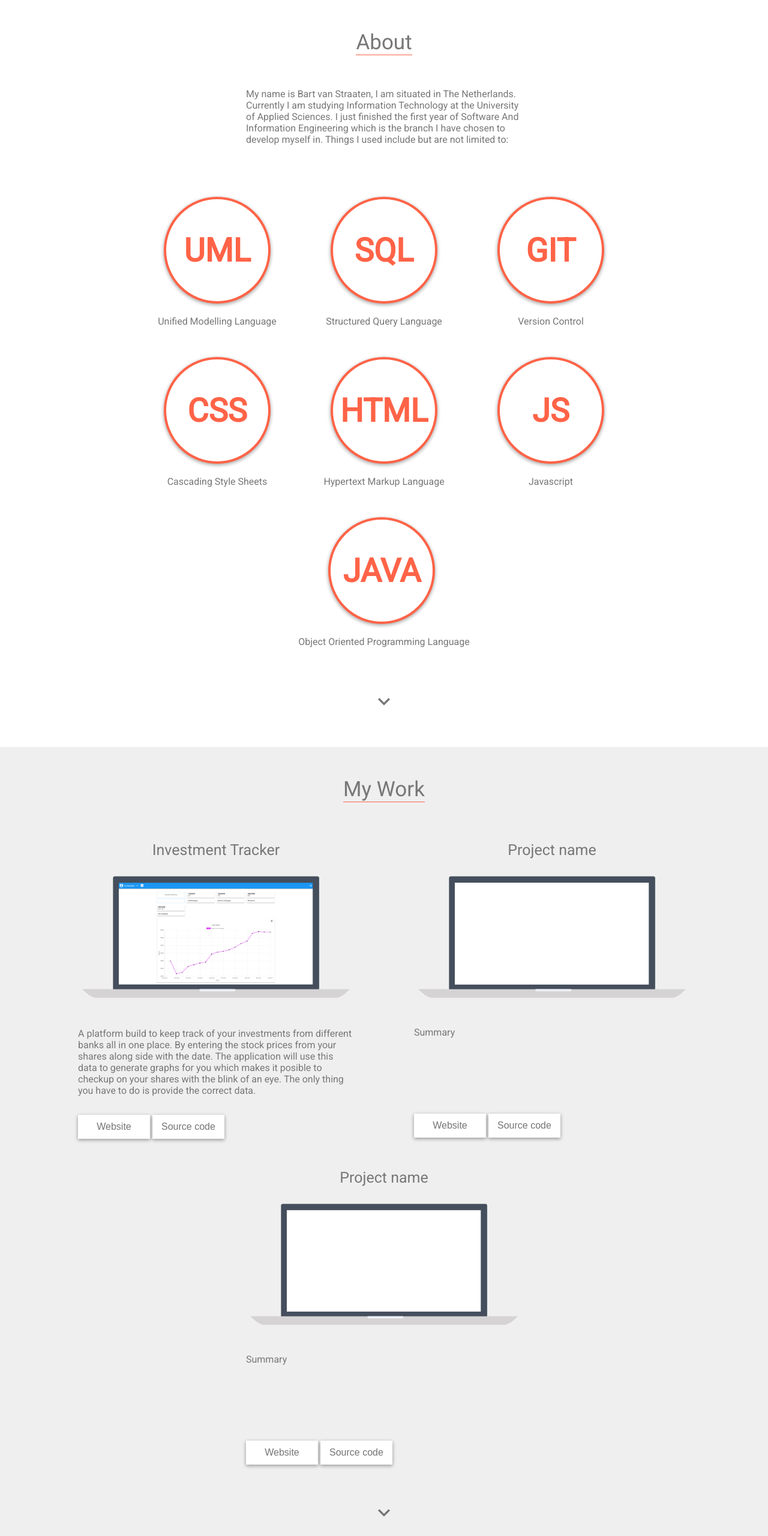
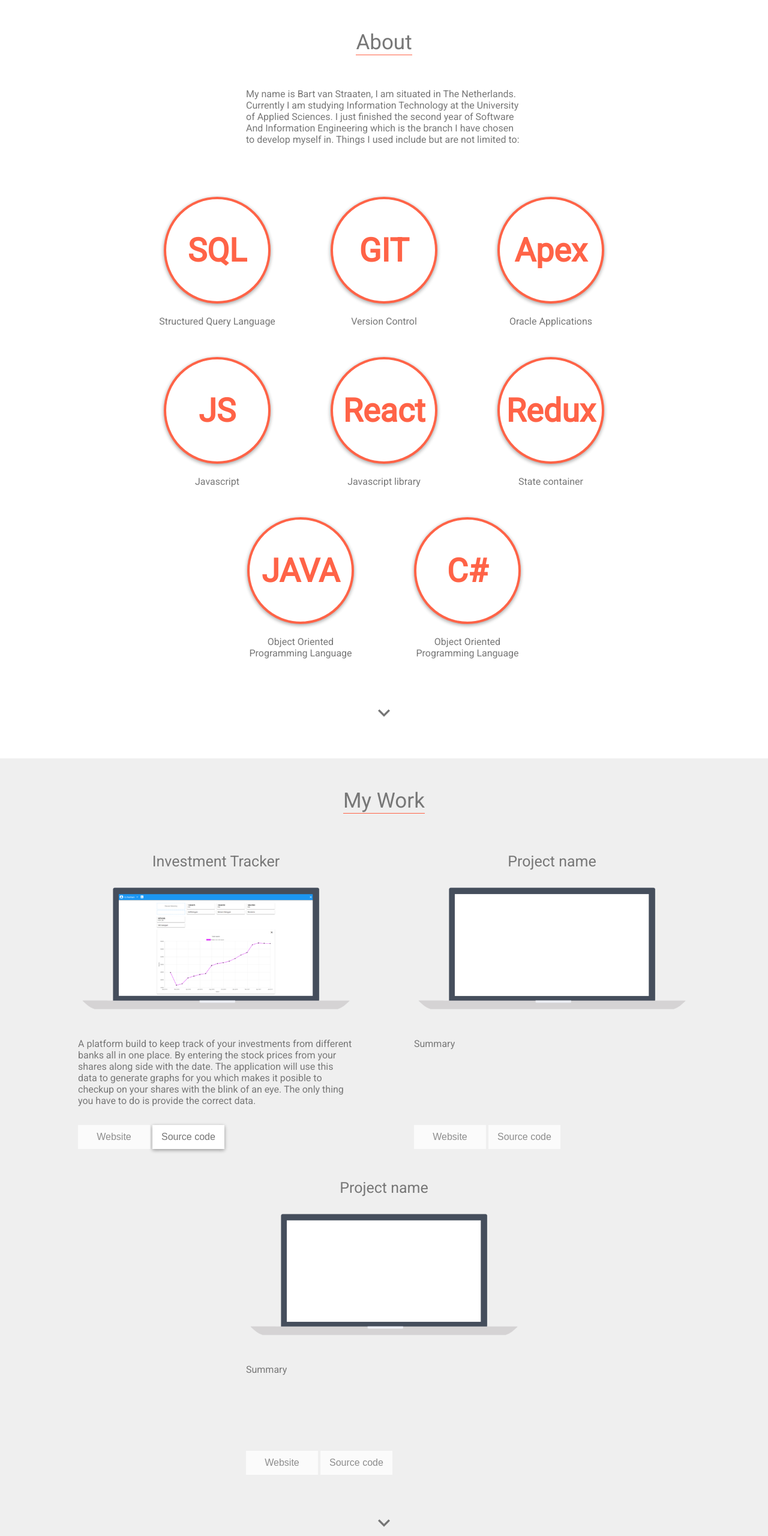
Before and after one commit to bartvs98/Portfolio-APP, a website: page index.html in a window 1280 px wide. Shown: the part 1000-3560 px from the top of the page at 60% size. Drawn offline with Linux system fonts and the light colour scheme.

Commit message:
Content update to recent

```diff
--- a/bower_components/custom/js/script.js
+++ b/bower_components/custom/js/script.js
@@ -27,7 +27,7 @@ mainApp.controller("mainController", function($scope) {
 
   $scope.aboutMe = "My name is Bart van Straaten, I am situated in The Netherlands. " +
                    "Currently I am studying Information Technology at the University of Applied Sciences. " +
-                   "I just finished the first year of Software And Information Engineering which is the branch I have chosen to develop myself in. " +
+                   "I just finished the second year of Software And Information Engineering which is the branch I have chosen to develop myself in. " +
                    "Things I used include but are not limited to:";
 
   $scope.work1 = "A platform build to keep track of your investments from different banks all in one place. By entering the stock prices from your shares along side with the date. " +
--- a/pages/homepage.html
+++ b/pages/homepage.html
@@ -68,12 +68,6 @@
     <div class="cricle-holder">
       <div class="circle-div">
         <div class="circle invert">
-          <p>UML</p>
-        </div>
-        <span>Unified Modelling Language</span>
-      </div>
-      <div class="circle-div">
-        <div class="circle invert">
           <p>SQL</p>
         </div>
         <span>Structured Query Language</span>
@@ -86,15 +80,9 @@
       </div>
       <div class="circle-div">
         <div class="circle invert">
-          <p>CSS</p>
+          <p>Apex</p>
         </div>
-        <span>Cascading Style Sheets</span>
-      </div>
-      <div class="circle-div">
-        <div class="circle invert">
-          <p>HTML</p>
-        </div>
-        <span>Hypertext Markup Language</span>
+        <span>Oracle Applications</span>
       </div>
       <div class="circle-div">
         <div class="circle invert">
@@ -104,9 +92,27 @@
       </div>
       <div class="circle-div">
         <div class="circle invert">
+          <p>React</p>
+        </div>
+        <span>Javascript library</span>
+      </div>
+      <div class="circle-div">
+        <div class="circle invert">
+          <p>Redux</p>
+        </div>
+        <span>State container</span>
+      </div>
+      <div class="circle-div">
+        <div class="circle invert">
           <p>JAVA</p>
         </div>
-        <span>Object Oriented Programming Language</span>
+        <span>Object Oriented <br/> Programming Language</span>
+      </div>
+      <div class="circle-div">
+        <div class="circle invert">
+          <p>C#</p>
+        </div>
+        <span>Object Oriented <br/> Programming Language</span>
       </div>
     </div>
     <a id="toWorkFromAbout">
@@ -124,13 +130,14 @@
     <div class="holder project-holder" id="work1">
       <div class="project-name">Investment Tracker</div>
       <img src="img/investments_compressed.jpg" style="width: 100%;">
-      <a href="https://individual-pass.herokuapp.com" class="hover-red"></a>
       <p class="project-info info">
         {{ work1 }}
       </p>
       <div class="project-button-holder">
-        <button class="project-button">Website</button>
-        <button class="project-button">Source code</button>
+        <button class="project-button disabled" disabled>Website</button>
+        <a href="https://github.com/bartvs98/IPASS-WebApp">
+          <button class="project-button">Source code</button>
+        </a>
       </div>
     </div>
 
@@ -142,8 +149,8 @@
         {{ work2 }}
       </p>
       <div class="project-button-holder">
-        <button class="project-button">Website</button>
-        <button class="project-button">Source code</button>
+        <button class="project-button disabled" disabled>Website</button>
+        <button class="project-button disabled" disabled>Source code</button>
       </div>
     </div>
 
@@ -155,8 +162,8 @@
         {{ work2 }}
       </p>
       <div class="project-button-holder">
-        <button class="project-button">Website</button>
-        <button class="project-button">Source code</button>
+        <button class="project-button disabled" disabled>Website</button>
+        <button class="project-button disabled" disabled>Source code</button>
       </div>
     </div>
   </div>
@@ -178,10 +185,10 @@
 
   <div style="display:flex; justify-content:center;">
     <div style="display:inline-grid; text-align:left;">
-      <p>Shoot me a message for questions or anything of that nature.</p>
+      <p>Shoot me a message for questions or anything of that nature. (Not implemented!)</p>
       <input type="email" class="mail-input" placeholder="Your E-mail">
       <textarea class="mail-input" style="resize: none;" placeholder="Your message" rows="8" cols="80"></textarea>
-      <button class="send-button" disabled>Send</button>
+      <button class="send-button disabled" disabled>Send</button>
     </div>
   </div>
 
```
Also changed, not shown: bower_components/custom/css/custom.css.
